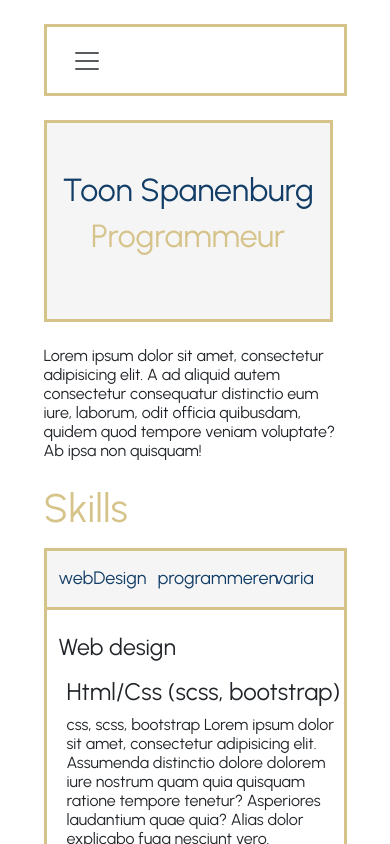
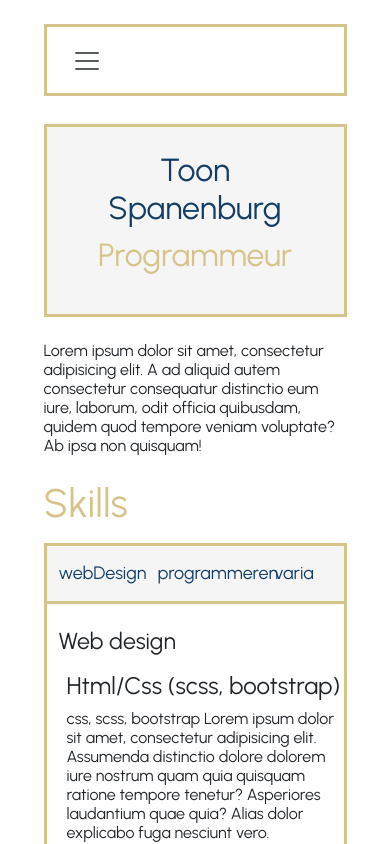
Before and after one commit to ToonSpanenburg/ToonSpanenburgWebsite, a Vue app: page / in a window 390 px wide. Shown: the top 844 px of the page. Built offline with nearby package versions, Linux system fonts and the light colour scheme.

Commit message:
some fixes on the welcomeComponent

```diff
--- a/src/components/WelcomeComponent.vue
+++ b/src/components/WelcomeComponent.vue
@@ -4,9 +4,9 @@
 
 <template>
 
-  <div class="m-4 mt-4">
-    <div class="justify-content-center text-center myBorder">
-      <div class="WelcomeBox p-3 py-5 ">
+  <div class="m-4 mt-4 justify-content-center text-center pt-1">
+    <div class="justify-content-center text-center welcomeElementBorder">
+      <div class="WelcomeBox p-lg-5 p-md-5 p-sm-5 p-4">
         <h1 class="myTitle">
           Toon Spanenburg
         </h1>
@@ -26,16 +26,11 @@
 {
   background-color: #f5f5f5;
 }
-
-@media only screen and (max-width: 768px) {
-  .boxWidth
-  {
-    padding-left: 0px;
-  }
-  .myBorder
-  {
-    border-width: 3px;
-  }
-
+.welcomeElementBorder
+{
+  display: inline-block;
+  border-style: solid;
+  border-color: #d6c389;
+  border-width: 3px;
 }
 </style>
```
